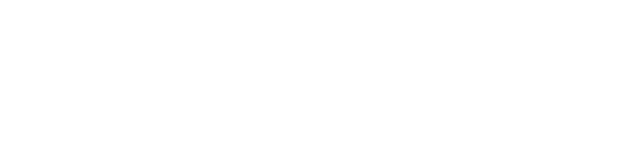
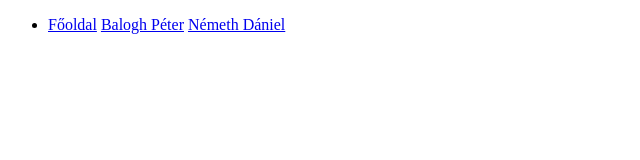
Before and after one commit to baloghp9408/csoportfeladat, a plain HTML site: page baloghpeter.html in a window 1280 px wide. Shown: the whole page, without its empty margins (0-640 px from the left). Drawn offline with Linux system fonts and the light colour scheme.

Commit message:
baloghperet.html update

```diff
--- a/baloghpeter.html
+++ b/baloghpeter.html
@@ -3,9 +3,19 @@
 <head>
     <meta charset="UTF-8">
     <meta name="viewport" content="width=device-width, initial-scale=1.0">
-    <title>Document</title>
+    <title>Balogh Péter Németh Dániel</title>
+    <link rel="stylesheet" href="stilus.css">
 </head>
 <body>
+    <nav class="menu">
+        <ul>
+            <li>
+                <a href="index.html"> Főoldal</a>
+                <a href="baloghpeter.html"> Balogh Péter</a>
+                <a href="nemethdaniel.html"> Németh Dániel</a>
+            </li>
+        </ul>
+    </nav>
 
 </body>
 </html>
```
